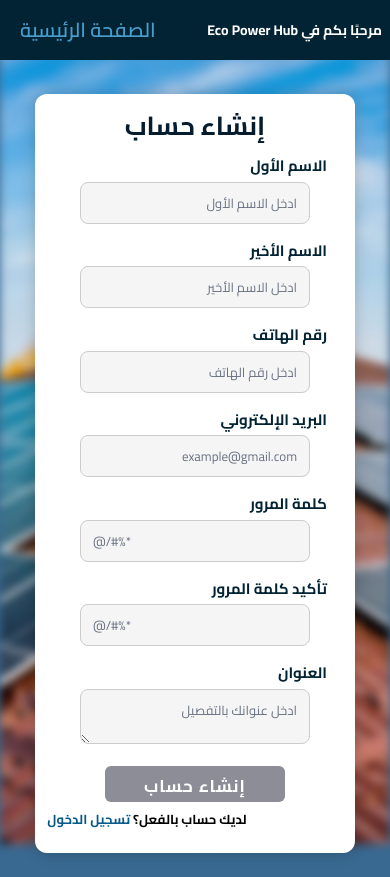
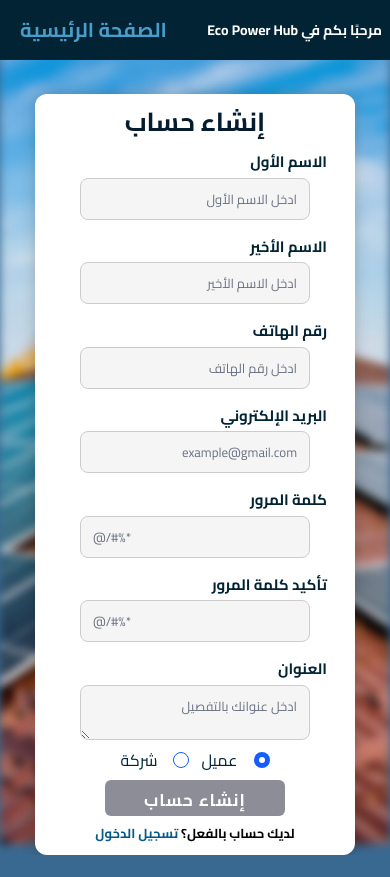
Before and after one commit to Eco-PowerHub/Front-end, an Angular app: page /signup in a window 390 px wide. After the commit the page ends 855 px from the top, so only its background shows below. Built offline with nearby package versions, Linux system fonts and the light colour scheme.

Commit message:
edits on signup

```diff
--- a/src/app/signup-page/signup-page.component.css
+++ b/src/app/signup-page/signup-page.component.css
@@ -12,7 +12,11 @@ overflow: hidden;
 
 
 }
-
+@media (max-width: 639px) {
+ body{
+    overflow: auto; /* يفتح السكرول في الشاشات الصغيرة فقط */
+  }
+}
 
 body::before {
   content: "";
--- a/src/app/signup-page/signup-page.component.html
+++ b/src/app/signup-page/signup-page.component.html
@@ -1,6 +1,6 @@
 <nav class="bg-[#022333] text-white   flex justify-between items-center relative">
   <!-- رابط الصفحة الرئيسية -->
-  <a href="/home" class="home-link  font-semibold   ">
+  <a href="/home" class="home-link  font-bold   ">
     الصفحة الرئيسية
 </a>
   <!-- العنوان في المنتصف -->
@@ -9,9 +9,9 @@
   </span>
 </nav>
 
-<div dir="rtl" class="signup-container bg-white rounded-xl shadow-3xl w-xs sm:w-[510px] shadow-2xl mx-auto flex justify-center items-center my-6">
+<div dir="rtl" class="signup-container bg-white rounded-xl shadow-3xl w-xs sm:w-[510px] shadow-2xl mx-auto flex justify-center items-center ">
   <div class="signup-card w-full px-4">
-    <h2 class="text-center text-[9px] sm:text-[14px] font-bold mt-2 pt-1 text-[#022333]">إنشاء حساب</h2>
+    <h2 class="text-center text-[9px] sm:text-[14px] font-bold mt-1 pt-1 text-[#022333]">إنشاء حساب</h2>
 
     <form [formGroup]="signupForm" (ngSubmit)="onSubmit()" class="space-y-4">
       <!-- الاسم الأول والأخير -->
@@ -41,12 +41,22 @@
         </div>
         <div class="sm:col-start-1">
           <label for="email" class="text-[15px] text-[#022333] block text-right mb-1 font-bold mr-3">البريد الإلكتروني</label>
-          <input id="email" class="w-[230px] sm:w-[210px] pt-2 pb-2 border border-[#ccc] text-[13px] rounded-lg pl-3 bg-[#F5F5F5]" formControlName="email" type="email" placeholder="example@gmail.com" />
+          <input
+            id="email"
+            class="w-[230px] sm:w-[210px] pt-2 pb-2 border border-[#ccc] text-[13px] rounded-lg pl-3 bg-[#F5F5F5]"
+            formControlName="email"
+            type="email"
+            placeholder="example@gmail.com"
+          />
           <div *ngIf="signupForm.get('email')?.invalid && signupForm.get('email')?.touched" class="text-red-500 text-xs mt-1 text-right">
             <span *ngIf="signupForm.get('email')?.errors?.['required']">البريد الإلكتروني مطلوب</span>
-            <span *ngIf="signupForm.get('email')?.errors?.['email']">أدخل بريد إلكتروني صحيح</span>
+
+            <span *ngIf="signupForm.get('email')?.errors?.['invalidEmail']">
+              يرجى إدخال بريد إلكتروني صالح.
+            </span>
           </div>
         </div>
+
       </div>
 
       <!-- كلمة المرور وتأكيدها -->
@@ -71,15 +81,15 @@
       </div>
 
       <!-- العنوان -->
-      <div class="mb-4">
+      <div class="mb-3">
         <label for="address" class="text-[#022333] text-[15px] block text-right mb-1 font-bold mr-3 sm:mr-10">العنوان</label>
         <textarea id="address" class="w-[230px] sm:w-[435px] border border-[#ccc] h-[55px] pr-3 text-[13px] rounded-lg text-right bg-[#F5F5F5]" formControlName="address" placeholder="ادخل عنوانك بالتفصيل"></textarea>
       </div>
 
       <!-- اختيار الدور -->
-      <div class="flex justify-center gap-4 mb-4">
+      <div class="flex justify-center gap-3 pb-2 mt-[-10px]">
         <label class="flex items-center space-x-2 cursor-pointer">
-          <input type="radio" formControlName="role" [value]="2" class="accent-blue-500">
+          <input type="radio" formControlName="role" [value]="2" class="accent-blue-600 ">
           <span class="text-[#022333] mr-2">عميل</span>
         </label>
         <label class="flex items-center space-x-2 cursor-pointer">
@@ -89,14 +99,17 @@
       </div>
 
       <!-- زر التسجيل -->
-      <div class="flex justify-center">
+      <div class="flex justify-center mt-10">
         <button type="submit" [disabled]="signupForm.invalid" class="w-[180px] sm:w-[200px] h-[36px] sm:h-[38px] text-center bg-blue-500 text-white p-2 rounded-md hover:bg-blue-600 transition">
           إنشاء حساب
         </button>
+
       </div>
+
+
     </form>
+    <!-- رابط تسجيل الدخول -->
+    <p class="text-center text-[13px] font-bold pb-3 pt-1">لديك حساب بالفعل؟ <a href="/login" class="text-[#045988] hover:underline">تسجيل الدخول</a></p>
 
-    <!-- رابط تسجيل الدخول -->
-    <p class="text-center text-[13px] w-sm font-bold ml-7 pb-6  pt-1">لديك حساب بالفعل؟ <a href="/login" class="text-[#045988] hover-underline">تسجيل الدخول</a></p>
   </div>
 </div>
--- a/src/app/signup-page/signup-page.component.ts
+++ b/src/app/signup-page/signup-page.component.ts
@@ -24,7 +24,7 @@ export class SignupPageComponent {
       role: [2, Validators.required], // قيمة افتراضية للـ role
       firstName: ['', Validators.required],
       lastName: ['', Validators.required],
-      email: ['', [Validators.required, Validators.email]],
+      email: ['', [Validators.required, Validators.email, this.customEmailValidator]], // إضافة الفاليديشن المخصص
       phoneNumber: ['', [Validators.required, Validators.pattern(/^\d{10,15}$/)]], // يجب أن يكون رقم هاتف صحيح
       password: ['', [
         Validators.required,
@@ -42,7 +42,13 @@ export class SignupPageComponent {
     const confirmPassword = control.get('confirmPassword')?.value;
     return password === confirmPassword ? null : { passwordMismatch: true };
   }
-
+  private customEmailValidator(control: AbstractControl): ValidationErrors | null {
+    const emailRegex = /^[a-zA-Z0-9._%+-]+@[a-zA-Z0-9.-]+\.[a-zA-Z]{2,}$/;
+    if (control.value && !emailRegex.test(control.value)) {
+      return { invalidEmail: true }; // إذا البريد الإلكتروني غير صحيح
+    }
+    return null;
+  }
   // دالة إرسال البيانات عند الضغط على "تسجيل"
   onSubmit() {
     if (this.signupForm.valid) {
@@ -65,16 +71,27 @@ export class SignupPageComponent {
       this.authservice.register(formData ).subscribe({
         next: (response :any) => {
           console.log('✅ تم التسجيل بنجاح:', response);
+          if (response.message === 'Email or User Name already exists!!') {
+            alert(response.message); // عرض الرسالة كـ alert
+            this.loading = false;
+            return; // إيقاف بقية التنفيذ
+          }
           localStorage.setItem('otpExpiry', response.data.otpExpiry);
           this.router.navigate(['/sendotp'], { queryParams: { email: formData.email ,otpExpiry: response.data.otpExpiry } });
         },
-        error: (err :any) => {
+        error: (err: any) => {
           console.error('❌ فشل التسجيل:', err);
           this.loading = false;
+
+          // عرض رسالة الخطأ للمستخدم
+          const errorMessage = err.error?.message || 'حدث خطأ غير متوقع. حاول مرة أخرى.';
+          alert(errorMessage);
         }
       });
     } else {
       console.log('⚠ هناك خطأ في الفورم!');
-    }
+      this.signupForm.markAllAsTouched(); // ✅ خلي الحقول تظهر أخطاءها
+      return; // ✅ د
   }
 }
+}
```
